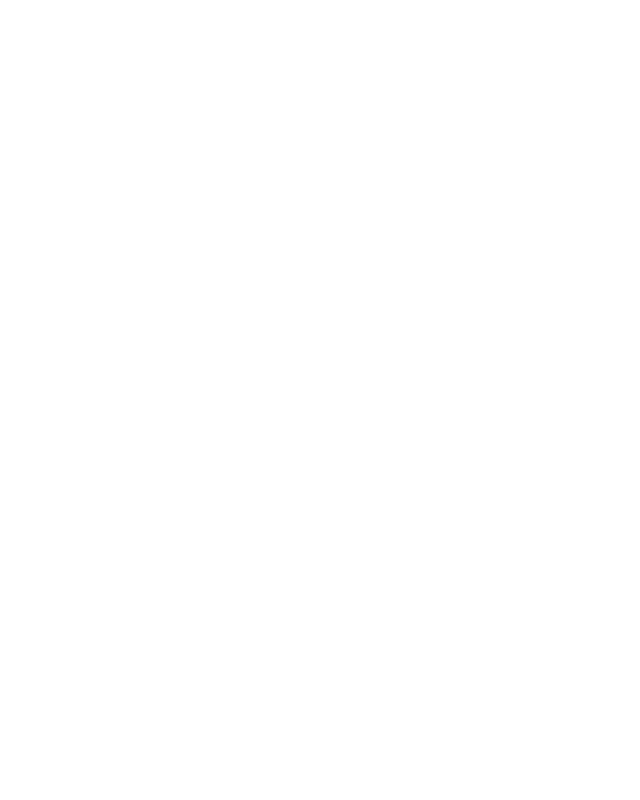
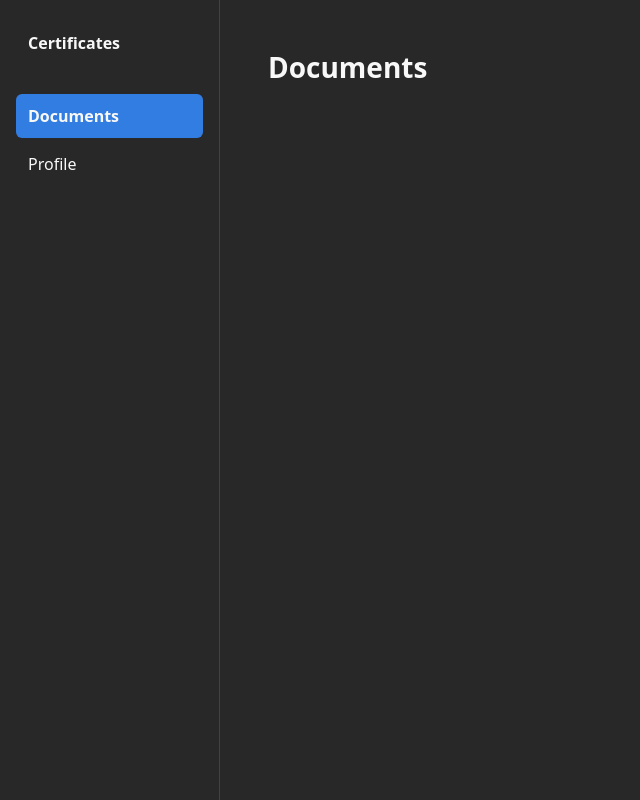
Before and after one commit to marcosschlick/certdex, a React (Vite) app: page / in a window 1280 px wide. Shown: the whole page, without its empty margins (0-640 px from the left). Built offline with nearby package versions, Linux system fonts and the light colour scheme.

Commit message:
feat: add basic app navigation

```diff
--- /dev/null
+++ b/src/App.css
@@ -0,0 +1,104 @@
+:root {
+  font-family: system-ui, sans-serif;
+  color: #f8f8f8;
+  background: #282828;
+  font-synthesis: none;
+}
+
+* {
+  box-sizing: border-box;
+}
+
+body {
+  margin: 0;
+}
+
+.app {
+  display: flex;
+  min-height: 100vh;
+}
+
+.sidebar {
+  width: 220px;
+  flex-shrink: 0;
+  padding: 32px 16px;
+  border-right: 1px solid rgb(248 248 248 / 12%);
+}
+
+.brand {
+  padding: 0 12px;
+  font-size: 16px;
+  font-weight: 650;
+}
+
+nav {
+  display: grid;
+  gap: 4px;
+  margin-top: 40px;
+}
+
+nav button {
+  width: 100%;
+  padding: 11px 12px;
+  border: 0;
+  border-radius: 6px;
+  background: transparent;
+  color: #f8f8f8;
+  font: inherit;
+  text-align: left;
+  cursor: pointer;
+}
+
+nav button[aria-current="page"] {
+  background: #327de1;
+  font-weight: 600;
+}
+
+nav button:focus-visible {
+  outline: 2px solid #f8f8f8;
+  outline-offset: 2px;
+}
+
+@media (hover: hover) {
+  nav button:not([aria-current="page"]):hover {
+    background: rgb(248 248 248 / 8%);
+  }
+}
+
+.content {
+  flex: 1;
+  min-width: 0;
+  padding: 48px;
+}
+
+h1 {
+  margin: 0;
+  font-size: 28px;
+  font-weight: 650;
+}
+
+@media (max-width: 600px) {
+  .app {
+    flex-direction: column;
+  }
+
+  .sidebar {
+    width: 100%;
+    padding: 24px 16px 12px;
+    border-right: 0;
+    border-bottom: 1px solid rgb(248 248 248 / 12%);
+  }
+
+  nav {
+    display: flex;
+    margin-top: 20px;
+  }
+
+  nav button {
+    width: auto;
+  }
+
+  .content {
+    padding: 32px 28px;
+  }
+}
--- a/src/App.tsx
+++ b/src/App.tsx
@@ -1,5 +1,35 @@
+import { useState } from "react";
+import "./App.css";
+
 function App() {
-  return <main />;
+  const [page, setPage] = useState<"documents" | "profile">("documents");
+
+  return (
+    <div className="app">
+      <aside className="sidebar">
+        <div className="brand">Certificates</div>
+        <nav aria-label="Main navigation">
+          <button
+            type="button"
+            aria-current={page === "documents" ? "page" : undefined}
+            onClick={() => setPage("documents")}
+          >
+            Documents
+          </button>
+          <button
+            type="button"
+            aria-current={page === "profile" ? "page" : undefined}
+            onClick={() => setPage("profile")}
+          >
+            Profile
+          </button>
+        </nav>
+      </aside>
+      <main className="content">
+        <h1>{page === "documents" ? "Documents" : "Profile"}</h1>
+      </main>
+    </div>
+  );
 }
 
 export default App;
```
